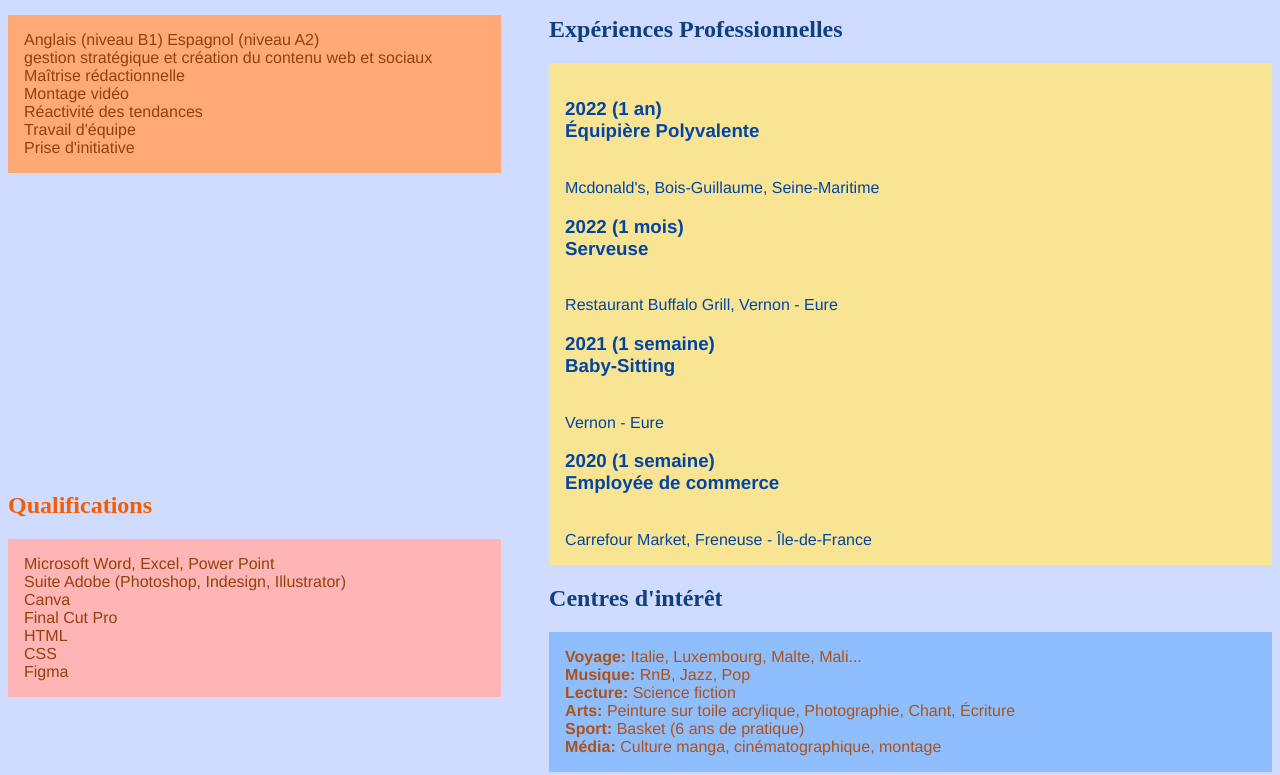
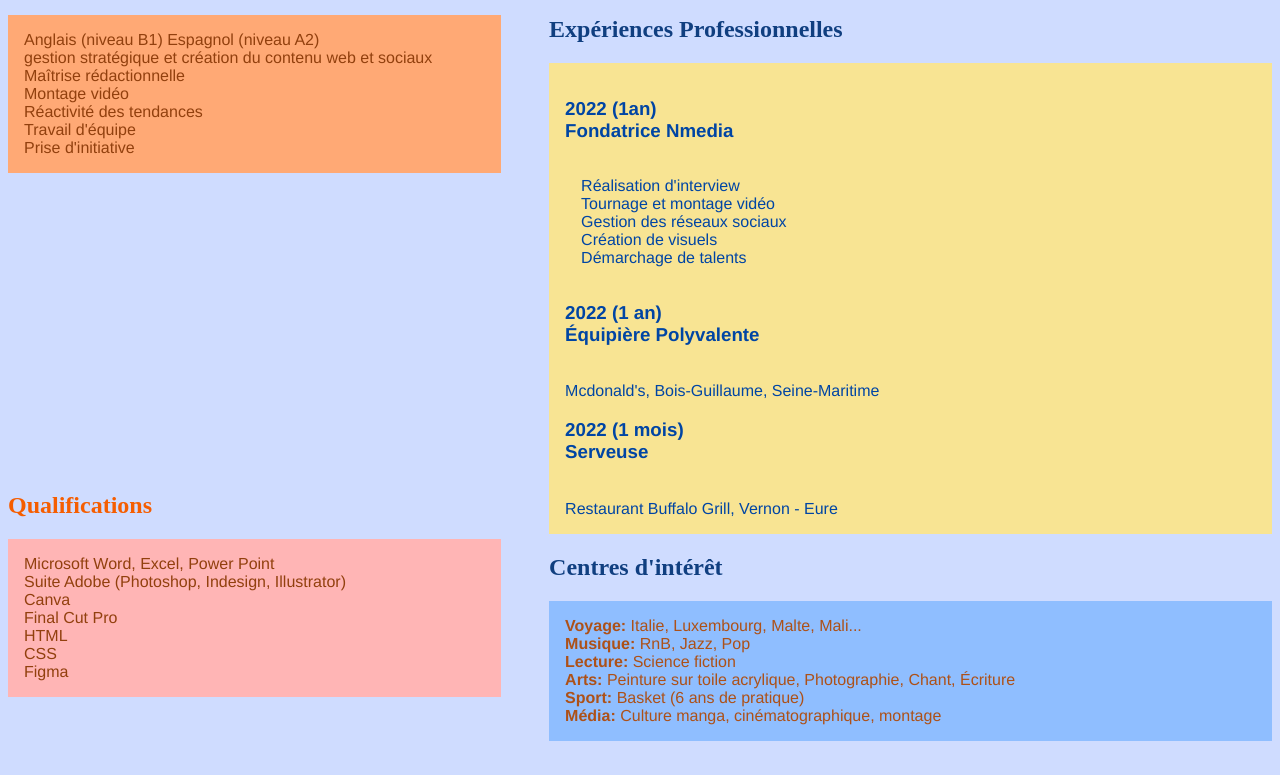
Before and after one commit to oumoukeita27/cv-oumou-keita, a plain HTML site: page index.html in a window 1280 px wide. Shown: the part 657-1432 px from the top of the page. Drawn offline with nearby package versions, Linux system fonts and the light colour scheme; a web font is replaced by a local one.

Commit message:
final perso

```diff
--- a/index.html
+++ b/index.html
@@ -26,7 +26,7 @@
         <div class="box">
         <img src="./photooumou.jpeg" height="100" alt="Photo de profil de Oumou">
         <p>
-          Recherche alternance de 3 ans en communication depuis octobre 2023
+          Recherche alternance en communication digitale/graphique depuis octobre 2023
         </p>
         </div>
       </header>
@@ -155,6 +155,17 @@
           <h2>Expériences Professionnelles</h2>
           <ul>
             <li>
+              <h3>2022 (1an) <br>
+              Fondatrice Nmedia</h3>
+          <ul>
+              <li>Réalisation d'interview</li>
+              <li>Tournage et montage vidéo</li>
+              <li>Gestion des réseaux sociaux</li>
+              <li>Création de visuels</li>
+              <li>Démarchage de talents</li>
+          </ul>
+            </li>
+            <li>
               <h3> 2022 (1 an) <br>
                 Équipière Polyvalente
               </h3> <br>Mcdonald's, Bois-Guillaume, Seine-Maritime
@@ -162,18 +173,6 @@
             <li>
               <h3>2022 (1 mois) <br>Serveuse</h3>
               <br>Restaurant Buffalo Grill, Vernon - Eure
-            </li>
-            <li>
-              <h3>
-                2021 (1 semaine) <br>
-                Baby-Sitting </h3>
-              <br>Vernon - Eure
-            </li>
-            <li>
-              <h3>
-                2020 (1 semaine) <br>
-                Employée de commerce </h3>
-              <br>Carrefour Market, Freneuse - Île-de-France
             </li>
           </ul>
         </section>
```
Also changed, not shown: 2 other files.
